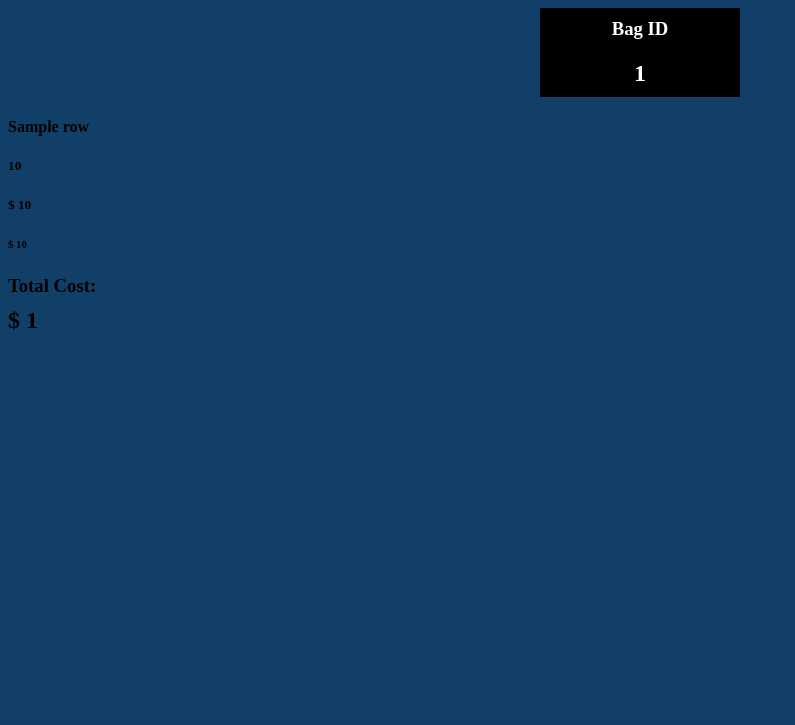
After one commit to yaquire/IOTproject, a Flask app: template Web Server/templates/checkout.html in a window 1280 px wide. The commit adds this page. Shown: the top 725 px of the page, without its empty margins (0-795 px from the left). Run offline with Flask 3, Linux system fonts and the light colour scheme; the template is opened without the code that fills it: most values are stand-ins (such as "Sample title", 1, 10 or a date in 2020).

Commit message:
Trying to edge out the CHECKOUT
- Will use json to store the items & cart ID

```diff
--- a/Web Server/buyee.csv
+++ b/Web Server/buyee.csv
@@ -1 +1,3 @@
 Name,Price,Quantity,Cost
+Infinity Stones,200,3,600.0
+The Honored One,210,2,420.0
--- /dev/null
+++ b/Web Server/templates/checkout.html
@@ -0,0 +1,56 @@
+<!DOCTYPE>
+<html lang="en">
+
+  <head>
+    <link rel="stylesheet" href="https://cdnjs.cloudflare.com/ajax/libs/font-awesome/4.7.0/css/font-awesome.min.css">
+    <link rel="stylesheet" href="/static/Style.css">
+  </head>
+
+  <title>Main Page</title>
+  <!--ABOVE is from Template-->
+  <style>
+    body {
+      align-self: center;
+    }
+    .box {
+
+      width: 200px;
+      margin: auto auto;
+      background: black;
+    }
+    #titleCart {
+      color: white;
+      display: flex;
+      flex-direction: column;
+    }
+
+    h3 {
+      margin: 10px auto;
+    }
+    h2 {
+      margin: 10px auto;
+    }
+  </style>
+  <body>
+    <div class="box">
+      <div id="titleCart">
+        <h3>Bag ID</h3>
+        <h2>{{randomID}}</h2>
+      </div>
+    </div>
+    {% for row in data %}
+    <section class="listItems">
+      <h4 class="Name">{{row['Name']}}</h4>
+      <h5 class="Quantity">{{row['Quantity']}}</h5>
+      <h5 class="Price">$ {{row['Price']}}</h5>
+      <h6 class="Cost">$ {{row['Cost']}}</h6>
+    </section>
+    {% endfor %}
+
+    <div class="totalView">
+      <h3>Total Cost:</h3>
+      <h2>$ {{totalCost}}</h2>
+    </div>
+
+  </body>
+</html>
```
Also changed, not shown: Web Server/app copy.py (+27 -3 lines), Web Server/templates/cart.html (+15 -4 lines).
